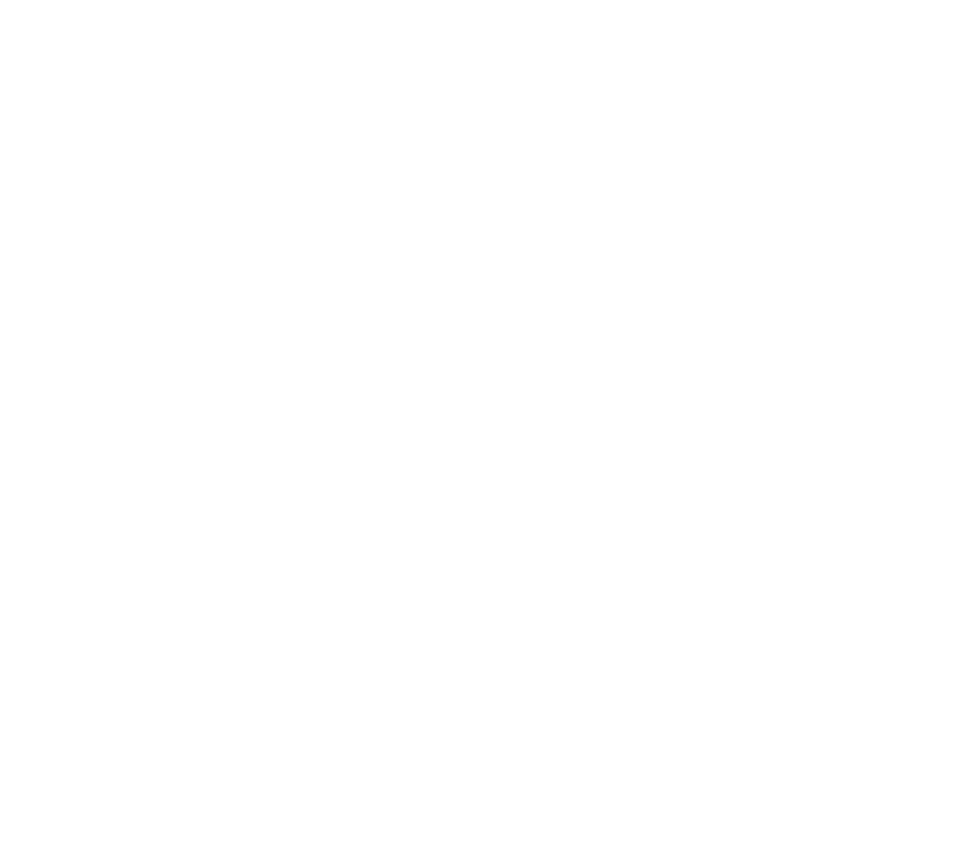
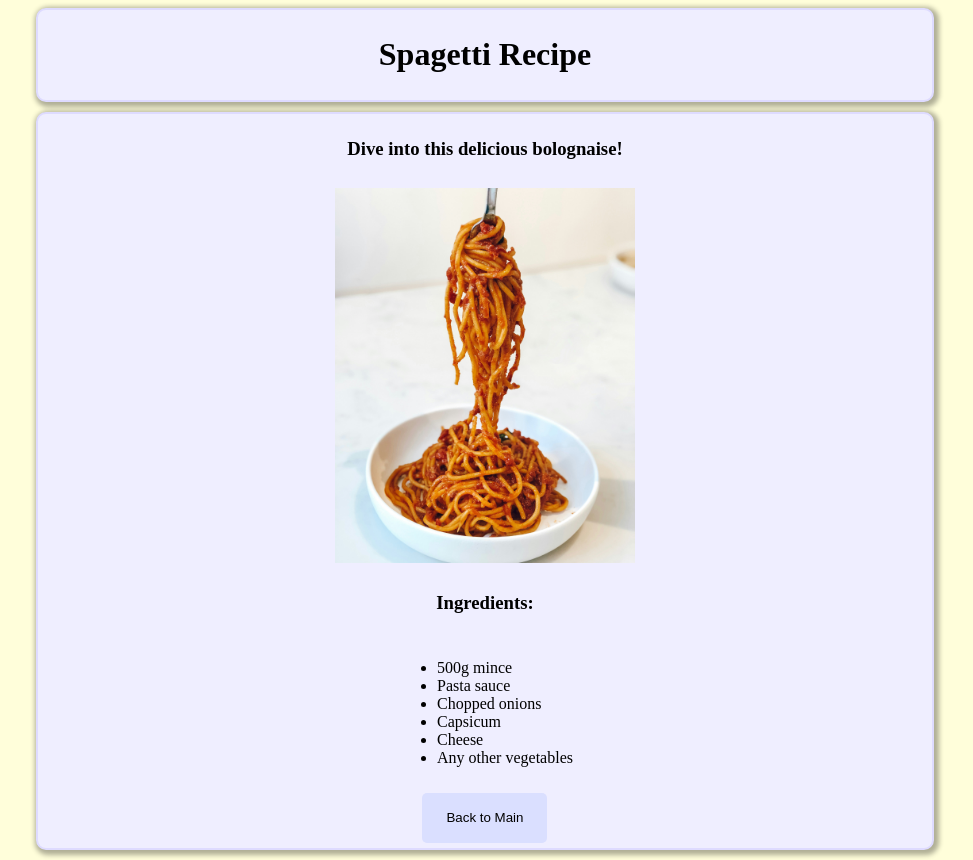
Before and after one commit to Fellryn/odin-recipes, a plain HTML site: page recipes/spagetti.html in a window 1280 px wide. Shown: the whole page, without its empty margins (155-1128 px from the left). Before the commit the page ends 800 px from the top, so only its background shows below. Drawn offline with Linux system fonts and the light colour scheme.

Commit message:
Finish recipe pages including return to main button

```diff
--- a/css/styles.css
+++ b/css/styles.css
@@ -11,9 +11,10 @@ body {
     border: 2px rgb(222, 219, 255) solid;
     border-radius: 10px;
     box-shadow: 2px 2px 5px 3px #00000050;
+    background-color: rgb(239, 238, 255);
+    padding: 5px;
+    margin: 0px auto;
     margin-bottom: 10px;
-    background-color: rgb(239, 238, 255);
-    padding: 5px
 }
 
 @media (max-width: 768px) {
--- a/js/navigation.js
+++ b/js/navigation.js
@@ -1,10 +1,21 @@
 const btnLasagna = document.getElementById("btnLasagna");
 const btnSpagetti = document.getElementById("btnSpagetti");
+const btnmain = document.getElementById("btnMain");
 
+if (btnLasagna) {
     btnLasagna.addEventListener('click', () => {
         window.location.href = "/recipes/lasagna.html";
     });
+}
 
+if (btnSpagetti) {
     btnSpagetti.addEventListener('click', () => {
         window.location.href = "/recipes/spagetti.html";
     });
+}
+
+if (btnMain) {
+    btnMain.addEventListener('click', () => {
+        window.location.href = "/index.html";
+    });
+}
--- a/recipes/spagetti.html
+++ b/recipes/spagetti.html
@@ -3,8 +3,27 @@
     <head>
         <meta charset="UTF-8">
         <title>Spagetti Recipe</title>
+        <script src="../js/navigation.js" defer></script>
+        <link rel="stylesheet" href="/css/styles.css">
     </head>
     <body>
+        <div class="main-container">
+            <h1 class="centre-text">Spagetti Recipe</h1>
+        </div>
 
+        <div class="main-container button-container">
+            <h3 class="centre-text">Dive into this delicious bolognaise!</h3>
+            <img src="/images/spagetti.jpg" width="300px">
+            <h3 class="centre-text">Ingredients:</h3>
+            <ul>
+                <li>500g mince</li>
+                <li>Pasta sauce</li>
+                <li>Chopped onions</li>
+                <li>Capsicum</li>
+                <li>Cheese</li>
+                <li>Any other vegetables</li>
+            </ul>
+                <button class="main-button" id="btnMain">Back to Main</button>
+        </div>
     </body>
 </html>
```
Also changed, not shown: recipes/lasagna.html (+21 -1 lines). Lines whose indentation alone changed are shown as unchanged.
